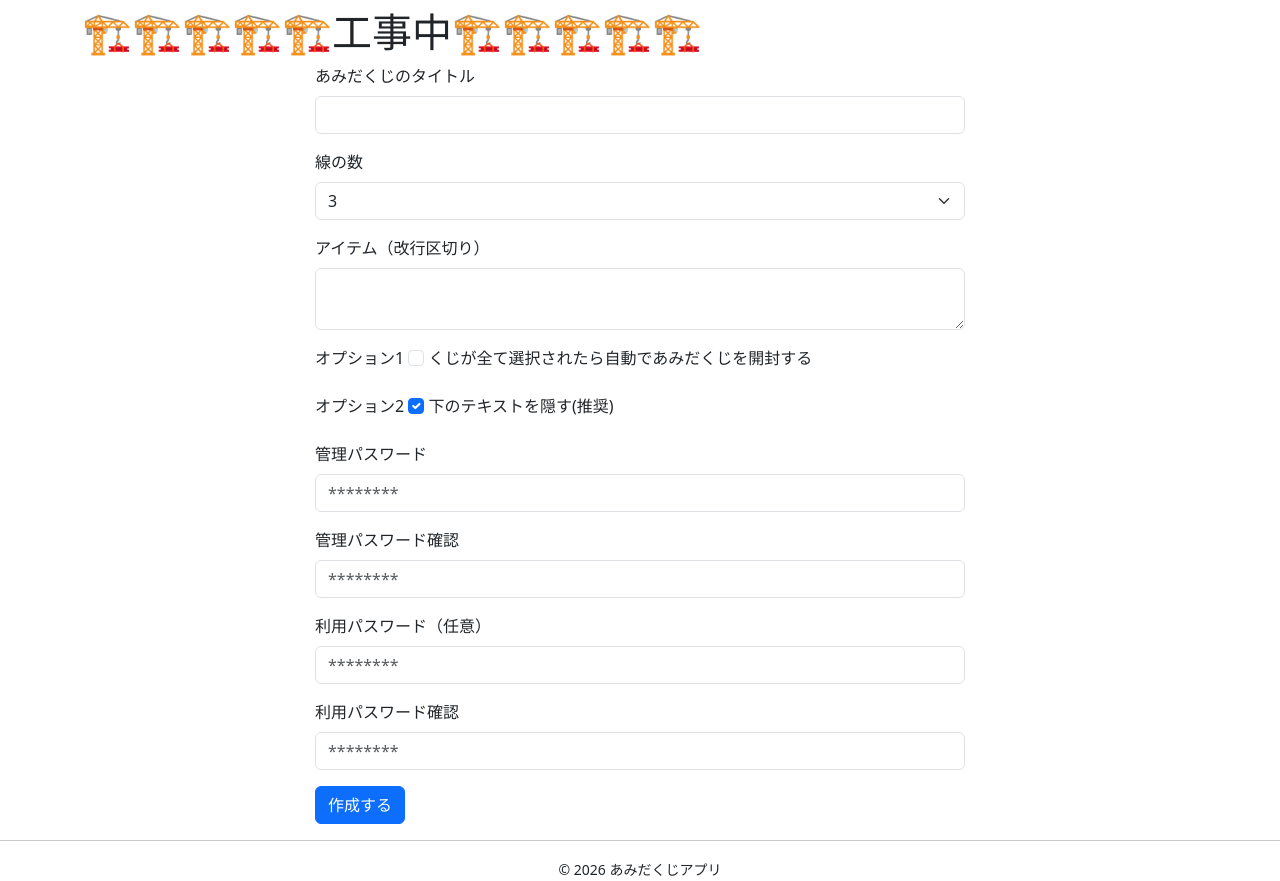
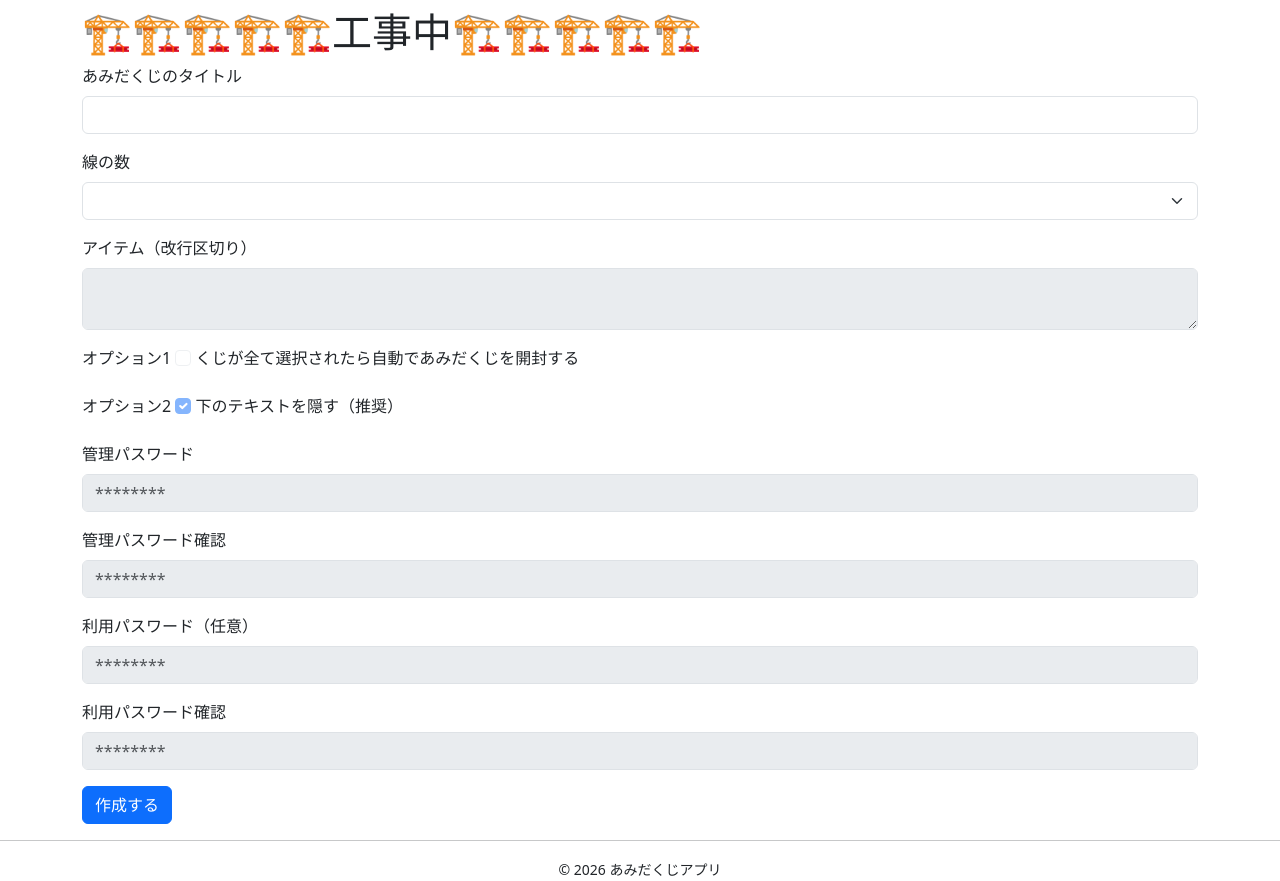
Before and after one commit to oh-shunki/Amidakuji, a Flask app: page /create/ in a window 1280 px wide. Shown: the part 34-915 px from the top of the page. Run offline with Flask 3, Linux system fonts and the light colour scheme.

Commit message:
feat(create): フォームに入力検証機能 (amidaForm.js) を適用
- <form>: data-mode="create"
- line_count: 初期値の追加
- errorDiv: エラーメッセージ枠の変更
- amidaForm.js の適用

```diff
--- a/flaskr/templates/create.html
+++ b/flaskr/templates/create.html
@@ -5,8 +5,7 @@
 {% block content %}
 	<h1>🏗️🏗️🏗️🏗️🏗️工事中🏗️🏗️🏗️🏗️🏗️</h1>
 
-	<form method="post" style="width: 650px; margin:0 auto;">
-		<!-- フォームはここ -->
+	<form method="post" sytle="width: 650px; margin:0 auto;" data-mode="create">
 		<div class="mb-3">
 			<label for="title" class="form-label">あみだくじのタイトル</label>
 			<input type="text" id="title" name="title" class="form-control" maxlength="100" required>
@@ -15,6 +14,7 @@
 		<div class="mb-3">
 			<label for="line_count" class="form-label">線の数</label>
 			<select id="line_count" name="line_count" class="form-select" required>
+				<option value=""></option>
 				<option value="3">3</option>
 				<option value="4">4</option>
 				<option value="5">5</option>
@@ -51,7 +51,7 @@
 		<div class="mb-3">
 			<label class="form-label">オプション2</label>
 			<input type="checkbox" id="option_hide_items" name="option_hide_items" class="form-check-input" checked>
-			<span>下のテキストを隠す(推奨)</span>
+			<span>下のテキストを隠す（推奨）</span>
 		</div>
 
 		<div class="mb-3">
@@ -74,19 +74,10 @@
 			<input type="password" id="user_password_confirm" name="user_password_confirm" class="form-control" placeholder="********">
 		</div>
 
-		<!-- これはエラーメッセージの表示（あれば） -->
-		{% for message in get_flashed_messages() %}
-			<div class="alert alert-info alert-dismissible fade show" role="error">
-				{{ message }}
-				<button type="button" class="btn-close" data-bs-dismiss="alert" aria-label="Close"></button>
-			</div>
-		{% endfor %}
-
-
+        <div id="errorDiv"></div>
 		<button type="submit" class="btn btn-primary">作成する</button>
 
-
 	</form>
-
+    <script src="{{ url_for("static", filename="amidaForm.js") }}"></script>
 
 {% endblock %}
```
